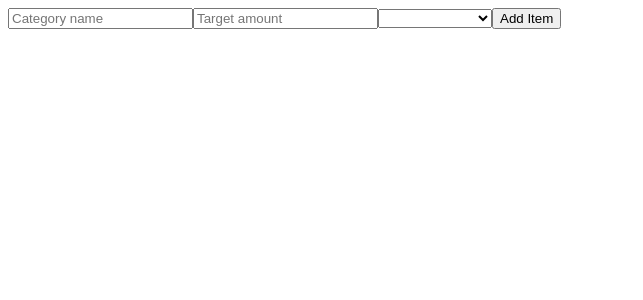
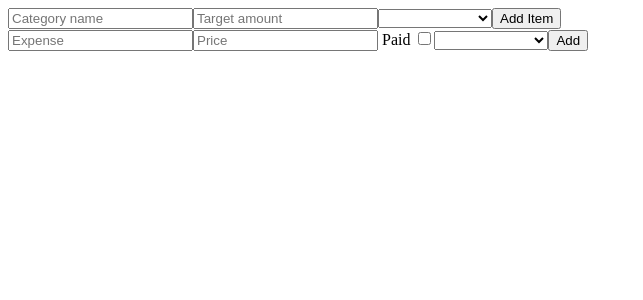
Before and after one commit to AlexanderKaG/budget-application, a Vue app: page / in a window 1280 px wide. Shown: the top 300 px of the page, without its empty margins (0-643 px from the left). Built offline with nearby package versions, Linux system fonts and the light colour scheme.

Commit message:
Reworked the structure of an expense item.

```diff
--- a/src/App.vue
+++ b/src/App.vue
@@ -2,13 +2,18 @@
 import { useCategories } from './composables/useCategories'
 import { useAddCategory } from './composables/useAddCategory'
 import AddCategoryForm from './components/AddCategoryForm.vue'
+import { useAddItem } from './composables/useAddItem'
+import EntryForm from './components/EntryForm.vue'
 
 const { categories } = useCategories()
 const { addCategory } = useAddCategory()
+
+const { addItem } = useAddItem()
 </script>
 
 <template>
   <AddCategoryForm :categories="categories" @submit="addCategory" />
+  <EntryForm :categories="categories" @submit="addItem" />
 </template>
 
 <style scoped></style>
--- a/src/components/EntryForm.vue
+++ b/src/components/EntryForm.vue
@@ -2,38 +2,47 @@
 import { ref } from 'vue'
 
 const emit = defineEmits(['submit'])
-
-const props = defineProps({
-  category: Object,
-})
+const props = defineProps({ categories: Array })
 
 const formItem = ref({
   name: '',
-  amount: '',
-  subcategory: '',
+  price: '',
+  paid: false,
+  categoryId: '',
 })
 
 function handleSubmit() {
-  const amount = parseFloat(formItem.value.amount.toString().replace(',', '.'))
+  const price = parseFloat(formItem.value.price.toString().replace(',', '.'))
 
   emit('submit', {
     name: formItem.value.name,
-    amount: isNaN(amount) ? null : amount,
-    subcategory: formItem.value.subcategory.trim(),
-    category: props.category, // this is the top-level category node
+    price: isNaN(price) ? null : price,
+    paid: formItem.value.paid,
+    categoryId: formItem.value.categoryId,
   })
 
   formItem.value.name = ''
-  formItem.value.amount = ''
-  formItem.value.subcategory = ''
+  formItem.value.price = ''
+  formItem.value.paid = false
+  formItem.value.categoryId = ''
 }
 </script>
 
 <template>
   <form @submit.prevent="handleSubmit">
-    <input v-model="formItem.name" placeholder="Name" required />
-    <input v-model="formItem.amount" type="text" placeholder="Amount" required />
-    <input v-model="formItem.subcategory" placeholder="Optional subcategory" />
+    <input v-model="formItem.name" placeholder="Expense" required />
+    <input v-model="formItem.price" type="text" placeholder="Price" required />
+    <label>
+      Paid
+      <input type="checkbox" v-model="formItem.paid" />
+    </label>
+    <select v-model="formItem.categoryId">
+      <option :value="null">Välj en kategori</option>
+      <option v-for="category in props.categories" :key="category.id" :value="category.id">
+        {{ category.id }}:{{ category.name }}
+      </option>
+    </select>
+
     <button type="submit">Add</button>
   </form>
 </template>
--- a/src/composables/useAddItem.js
+++ b/src/composables/useAddItem.js
@@ -1,40 +1,18 @@
+import { useMasterList } from './useMasterList'
+
 export function useAddItem() {
-  function addItem({ category, name, amount, subcategory }) {
-    if (!category || !name || amount === null) return
+  const { masterList } = useMasterList()
 
-    const item = {
+  function addItem(item) {
+    if (!item.name || isNaN(item.price) || item.paid === null) return
+
+    masterList.value.push({
       id: crypto.randomUUID(),
-      name,
-      amount: Number(amount),
-      purchased: false,
-    }
-
-    if (!subcategory) {
-      // Add directly to top-level category
-      if (!category.items) category.items = []
-      category.items.push(item)
-    } else {
-      // Normalize
-      const subName = subcategory.trim()
-      if (!category.subcategories) category.subcategories = []
-
-      let sub = category.subcategories.find((s) => s.name === subName)
-
-      if (!sub) {
-        // Create subcategory
-        sub = {
-          id: crypto.randomUUID(),
-          name: subName,
-          target: 0,
-          items: [],
-          subcategories: [],
-        }
-        category.subcategories.push(sub)
-      }
-
-      if (!sub.items) sub.items = []
-      sub.items.push(item)
-    }
+      name: item.name,
+      price: Number(item.price),
+      paid: item.paid,
+      categoryId: item.categoryId,
+    })
   }
 
   return {
```
